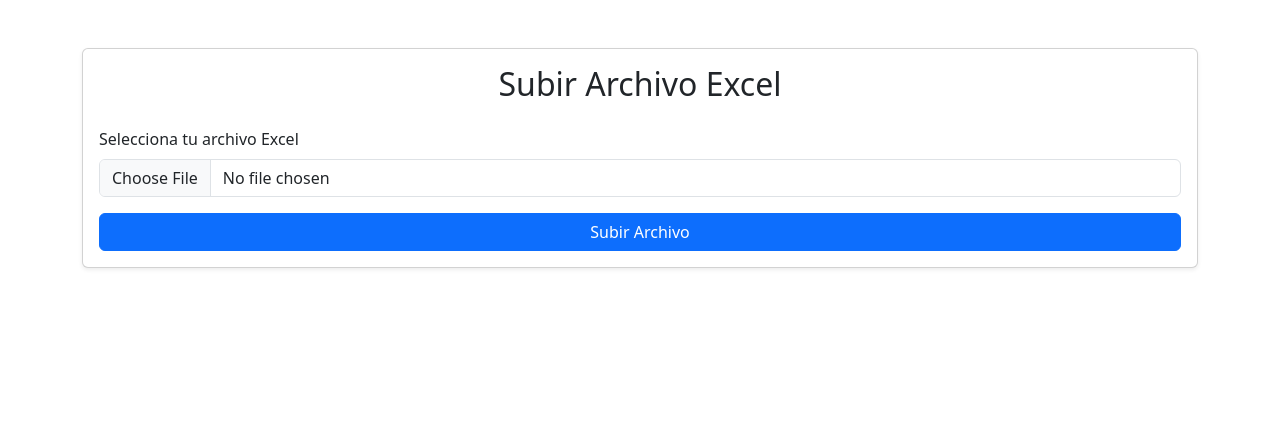
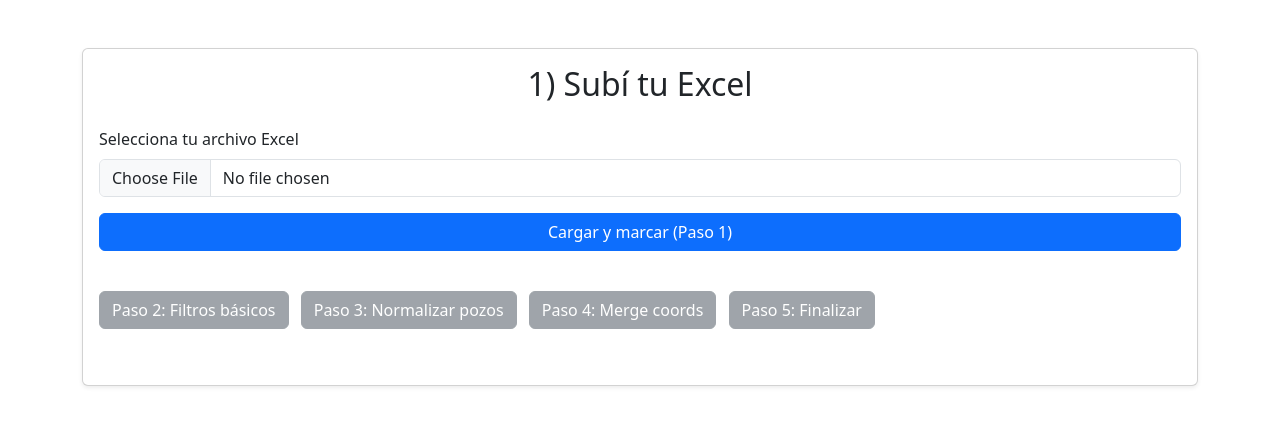
Before and after one commit to Lucianogalizia/PULLING-ultimo, a Flask app: page /upload in a window 1280 px wide. Shown: the top 426 px of the page. Run offline with Flask 2, Linux system fonts and the light colour scheme.

Commit message:
Update upload.html

```diff
--- a/templates/upload.html
+++ b/templates/upload.html
@@ -10,28 +10,122 @@
   <div class="container mt-5">
     <div class="card shadow-sm">
       <div class="card-body">
-        <h2 class="card-title text-center mb-4">Subir Archivo Excel</h2>
-        {% with messages = get_flashed_messages() %}
-          {% if messages %}
-            <div class="alert alert-info">
-              {% for message in messages %}
-                <p>{{ message }}</p>
-              {% endfor %}
-            </div>
-          {% endif %}
-        {% endwith %}
-        <form action="{{ url_for('upload_file') }}" method="post" enctype="multipart/form-data">
+        <h2 class="card-title text-center mb-4">1) Subí tu Excel</h2>
+        <form id="step1-form">
           <div class="mb-3">
             <label for="excel_file" class="form-label">Selecciona tu archivo Excel</label>
-            <input type="file" class="form-control" id="excel_file" name="excel_file" accept=".xlsx,.xlsm">
+            <input type="file" class="form-control" id="excel_file" accept=".xlsx,.xlsm">
           </div>
           <div class="d-grid">
-            <button type="submit" class="btn btn-primary">Subir Archivo</button>
+            <button id="btn-step1" class="btn btn-primary">Cargar y marcar (Paso 1)</button>
           </div>
         </form>
+
+        <div id="preview1" class="table-responsive mt-4"></div>
+
+        <div class="mt-3">
+          <button id="btn-step2" class="btn btn-secondary me-2" disabled>Paso 2: Filtros básicos</button>
+          <button id="btn-step3" class="btn btn-secondary me-2" disabled>Paso 3: Normalizar pozos</button>
+          <button id="btn-step4" class="btn btn-secondary me-2" disabled>Paso 4: Merge coords</button>
+          <button id="btn-step5" class="btn btn-secondary"        disabled>Paso 5: Finalizar</button>
+        </div>
+
+        <div id="final-preview" class="table-responsive mt-4"></div>
+
+        <div class="text-center mt-3">
+          <a id="continue-link" href="{{ url_for('filter_zonas') }}"
+             class="btn btn-success" style="display:none">
+             Continuar a Filtrar Zonas
+          </a>
+        </div>
       </div>
     </div>
   </div>
+
+  <script>
+    // Convierte un array de objetos JSON en una tabla HTML Bootstrap
+    function toTable(data) {
+      if (!data || !data.length) return '<p>No hay datos para mostrar.</p>';
+      let html = '<table class="table table-striped"><thead><tr>';
+      Object.keys(data[0]).forEach(c => html += `<th>${c}</th>`);
+      html += '</tr></thead><tbody>';
+      data.forEach(r => {
+        html += '<tr>';
+        Object.values(r).forEach(v => html += `<td>${v}</td>`);
+        html += '</tr>';
+      });
+      html += '</tbody></table>';
+      return html;
+    }
+
+    // Paso 1: carga y marcado
+    document.getElementById('step1-form').addEventListener('submit', e => {
+      e.preventDefault();
+      const input = document.getElementById('excel_file');
+      if (!input.files.length) return alert('Seleccioná un archivo Excel.');
+      const form = new FormData();
+      form.append('excel_file', input.files[0]);
+      document.getElementById('btn-step1').disabled = true;
+      fetch('/process/step1', { method:'POST', body: form })
+        .then(r => r.json())
+        .then(data => {
+          document.getElementById('preview1').innerHTML = toTable(data);
+          document.getElementById('btn-step2').disabled = false;
+        })
+        .catch(err => alert('Error en paso 1: '+err));
+    });
+
+    // Paso 2: filtros básicos
+    document.getElementById('btn-step2').onclick = () => {
+      this.disabled = true;
+      fetch('/process/step2', { method:'POST' })
+        .then(r => r.json())
+        .then(data => {
+          document.getElementById('preview1').innerHTML = toTable(data);
+          document.getElementById('btn-step3').disabled = false;
+        })
+        .catch(err => alert('Error en paso 2: '+err));
+    };
+
+    // Paso 3: normalizar pozos
+    document.getElementById('btn-step3').onclick = () => {
+      this.disabled = true;
+      fetch('/process/step3', { method:'POST' })
+        .then(r => r.json())
+        .then(data => {
+          document.getElementById('preview1').innerHTML = toTable(data);
+          document.getElementById('btn-step4').disabled = false;
+        })
+        .catch(err => alert('Error en paso 3: '+err));
+    };
+
+    // Paso 4: merge coords y aviso de faltantes
+    document.getElementById('btn-step4').onclick = () => {
+      this.disabled = true;
+      fetch('/process/step4', { method:'POST' })
+        .then(r => r.json())
+        .then(json => {
+          const msg = json.missing_pozos.length
+            ? `<div class="alert alert-warning">Faltan coords para: ${json.missing_pozos.join(', ')}</div>`
+            : `<div class="alert alert-success">Todas las coords encontradas</div>`;
+          document.getElementById('preview1').insertAdjacentHTML('beforeend', msg);
+          document.getElementById('btn-step5').disabled = false;
+        })
+        .catch(err => alert('Error en paso 4: '+err));
+    };
+
+    // Paso 5: preview final y habilitar continuar
+    document.getElementById('btn-step5').onclick = () => {
+      this.disabled = true;
+      fetch('/process/step5', { method:'POST' })
+        .then(r => r.text())
+        .then(html => {
+          document.getElementById('final-preview').innerHTML = html;
+          document.getElementById('continue-link').style.display = 'inline-block';
+        })
+        .catch(err => alert('Error en paso 5: '+err));
+    };
+  </script>
   <script src="https://cdn.jsdelivr.net/npm/bootstrap@5.3.0/dist/js/bootstrap.bundle.min.js"></script>
 </body>
 </html>
```
